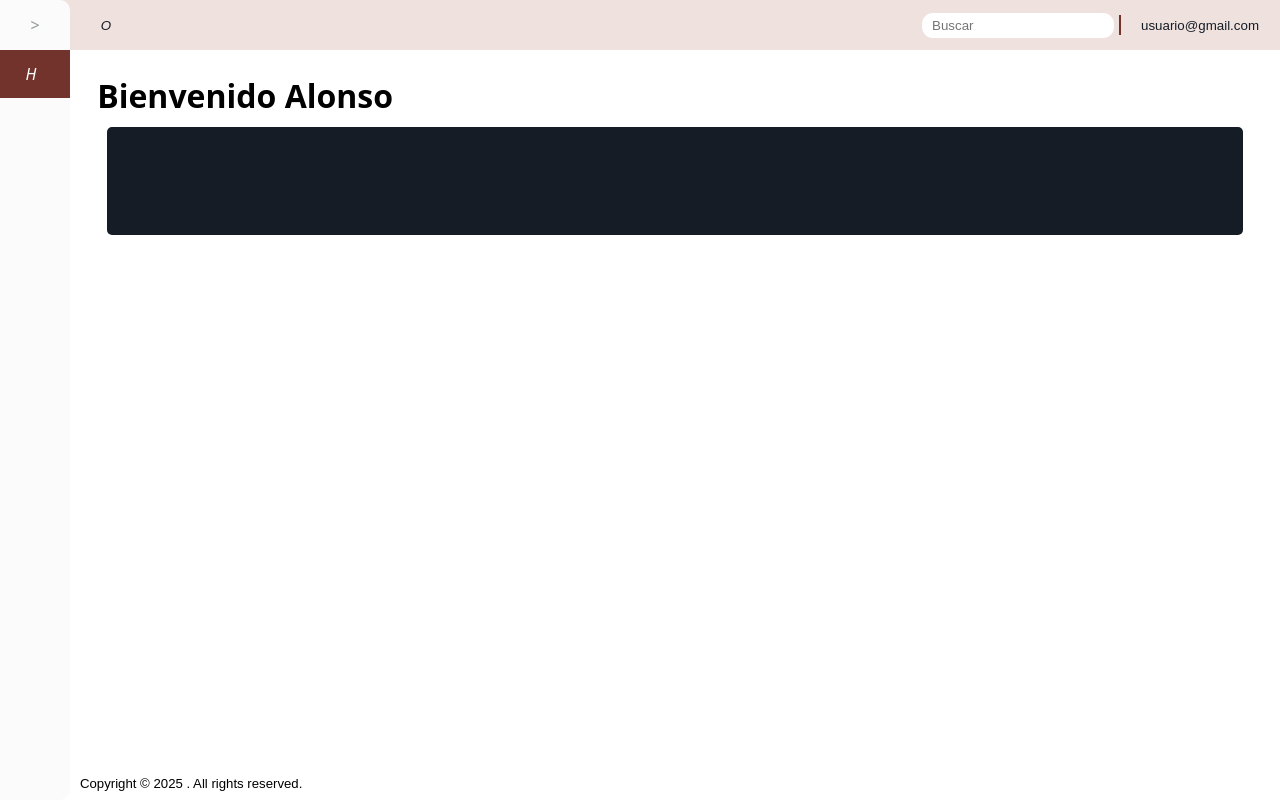
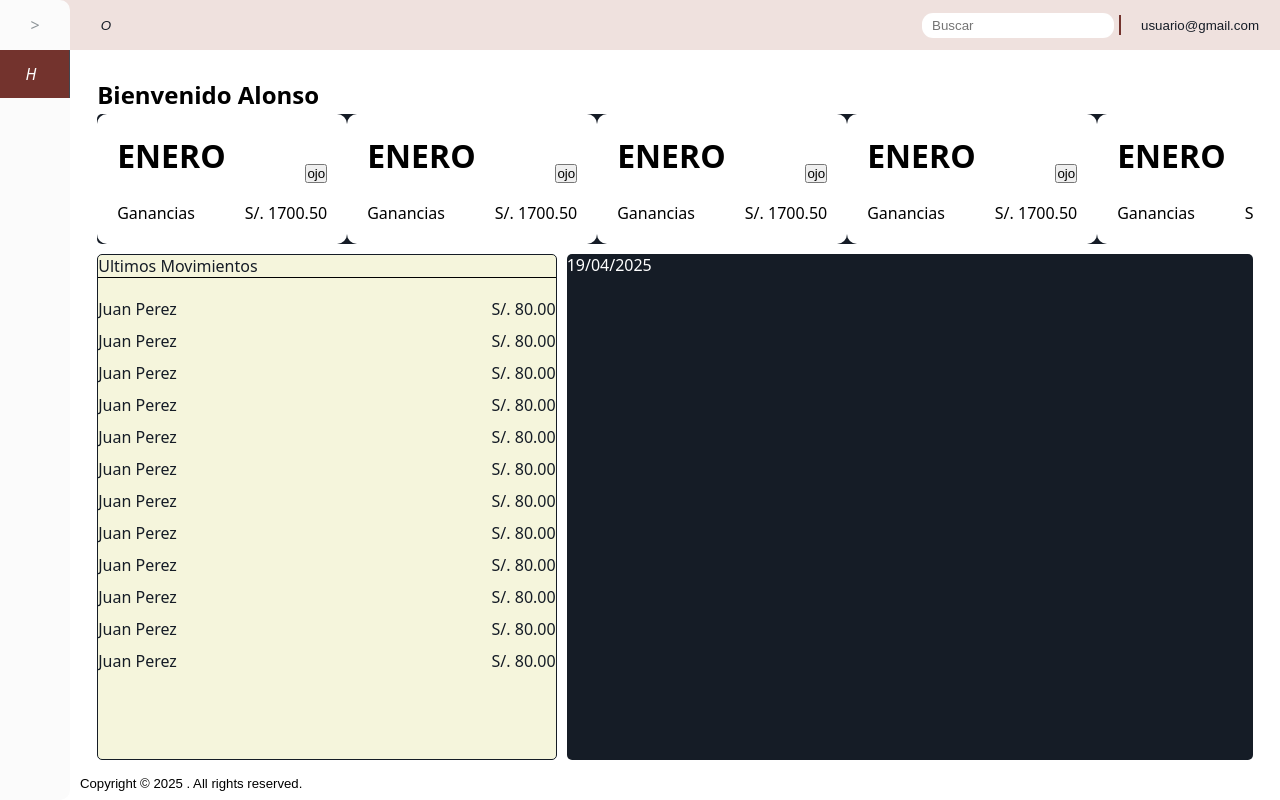
Before and after one commit to AlonsoCod3/Facturando, an Angular app: page / in a window 1280 px wide. Built offline with nearby package versions, Linux system fonts and the light colour scheme.

Commit message:
Estructura y estilos de pagina Home

```diff
--- a/src/app/pages/home/home.component.css
+++ b/src/app/pages/home/home.component.css
@@ -1,30 +1,100 @@
+/* COMPONENT */
+:host {
+  display: flex;
+  height: 100%;
+}
 /* ALL CONTENT */
-/* .main {
-  background-color: blue;
-  transition: all 0.5s;
-} */
-/* PAGINA/CARD */
 .content {
-  position: relative;
-  padding: 1.8rem;
+  display: flex;
+  flex-direction: column;
+  flex: 1;
 }
 /* NOMBRE DE PAGINA */
-.content section.header {
+.content .title {
   display: flex;
   align-items: center;
   justify-content: space-between;
   height: 40px;
 }
-/* BARRA BUSQUEDA/ FILTROS */
-.filter-bars {
-  /* display: flex; */
-  width: 100%;
+/* CONTENEDOR SECCIONES */
+main {
+  display:grid;
+  overflow: hidden;
+  flex: 1;
+  flex-grow: 1;
+  height: 100%;
+  /* grid-template-columns: minmax(0, 100%); */
+  grid-template-rows: min-content 1fr;
+  gap: 10px;
 }
-.filter-bars input {
-  width: 100%;
+/* ESTILO DE TARJETA SECCIONES */
+.section-card {
+  border-radius: 5px;
+  padding:attr(data-pad px);
+  scrollbar-width:none
 }
-/* CONTENT */
-.data {
+.section-card > *::-webkit-scrollbar {
+  display: none;
+}
+.c-width {
+  display: flex;
+  flex-direction: row;
   overflow-x: auto;
-  white-space: nowrap;
 }
+.c-height {
+  display: flex;
+  flex-direction: column;
+  height: 100%;
+}
+.gap {
+  gap: attr(data-gap px)
+}
+.dark {
+  background-color: #151c26;
+  color: white;
+}
+.light {
+  background-color: beige;
+  color: #151c26;
+  border: 1px solid #151c26;
+}
+
+/* SECCION 1 */
+.section-resumen{
+  overflow-x: hidden;
+  scrollbar-width: none;
+  max-width: 100vw;
+}
+/* SECCION 2 */
+.section-data {
+  display: flex;
+  flex-direction: row;
+  height: 100%;
+  gap: 10px;
+  overflow: hidden;
+}
+.section-data .section-card{
+  flex: 1;
+}
+.section-data .section-card:last-child{
+  flex: 1.5;
+}
+
+.title-separate {
+  border-bottom:1px solid black;
+  margin-bottom: 20px;
+  text-transform: capitalize;
+  font-weight: 500;
+}
+
+.movimientos{
+  display: flex;
+  flex-direction: column;
+  gap: 10px;
+  overflow: auto;
+  scrollbar-width: none;
+}
+.movimiento {
+  display: flex;
+  justify-content: space-between;
+}
--- a/src/app/pages/home/home.component.html
+++ b/src/app/pages/home/home.component.html
@@ -1,15 +1,36 @@
-<div>
-  <h1>{{ titlePage }}</h1>
-</div>
-<app-base-pages
-  [searchbar]="false"
-  [color]="'white'"
-  [background]="'#151c26'"
-  [anyOption]="false"
->
-  <div section="otherData">
-    @for (item of [].constructor(3); track $index) {
-      <app-card />
-    }
+<section class="content">
+  <div class="title">
+    <h1>{{ titlePage }}</h1>
   </div>
-</app-base-pages>
+  <main>
+    <section class="section-resumen">
+      <div class="section-card dark" data-pad="20">
+        <section class="c-width gap" data-gap="20">
+          @for (item of [].constructor(5); track $index) {
+            <app-card />
+          }
+        </section>
+      </div>
+    </section>
+    <section class="section-data">
+      <div class="section-card light" data-pad="20">
+        <section class="child c-height">
+            <p class="title-separate">ultimos movimientos</p>
+            <ul class="movimientos">
+              @for ( mov of [].constructor(12); track $index) {
+                <li class="movimiento">
+                  <span>Juan Perez</span>
+                  <span>S/. 80.00</span>
+                </li>
+              }
+            </ul>
+        </section>
+      </div>
+      <div class="section-card dark" data-pad="20">
+        <section class="child c-height">
+          <p>19/04/2025</p>
+        </section>
+      </div>
+    </section>
+  </main>
+</section>
```
